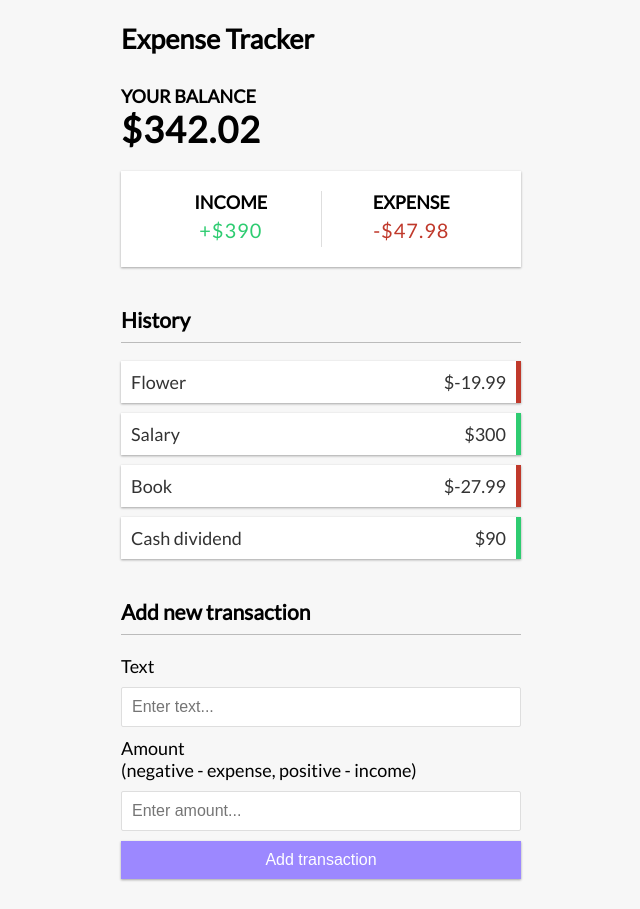
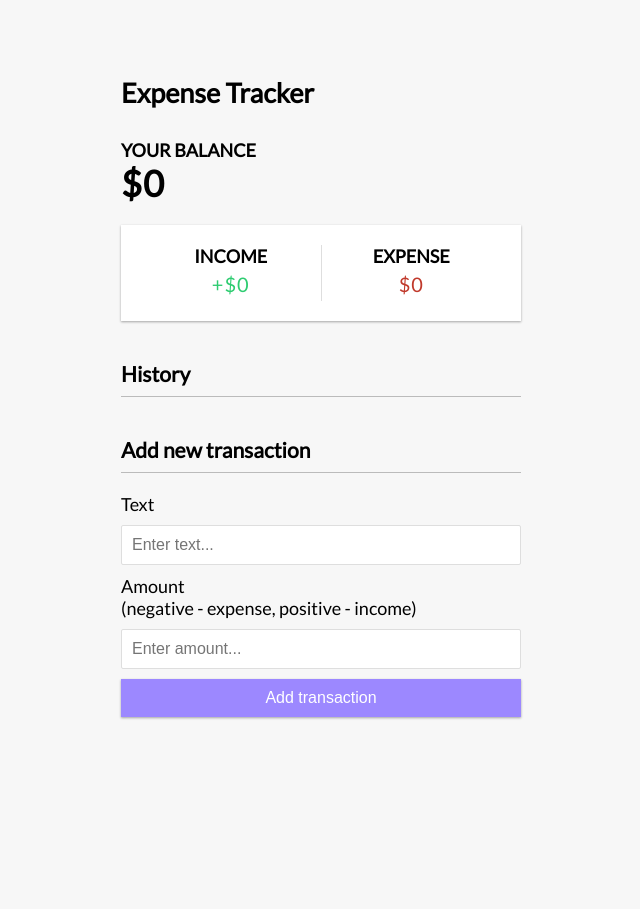
Before and after one commit to meIwata/vue-expense-tracker, a Vue app: page / in a window 1280 px wide. Shown: the whole page, without its empty margins (319-959 px from the left). After the commit the page ends 800 px from the top, so only its background shows below. Built offline with nearby package versions, Linux system fonts and the light colour scheme.

Commit message:
Add new files

```diff
--- a/src/App.vue
+++ b/src/App.vue
@@ -3,7 +3,7 @@
     <div class="container">
         <Balance :total="+total" />
         <IncomeExpenses :income="+income" :expenses="-expenses" />
-        <TransactionList :transactions="transactions" />
+        <TransactionList :transactions="transactions" @transactionDeleted="handleTransactionDeleted" />
         <AddTransaction @transactionSubmitted="handleTransactionSubmitted" />
     </div>
 </template>
@@ -17,16 +17,24 @@
 
 import { useToast } from 'vue-toastification';
 
-import { ref, computed } from 'vue';
+import { ref, computed, onMounted } from 'vue';
 
 const toast = useToast();
 
 const transactions = ref([
-    { id: 1, text: 'Flower', amount: -19.99 },
-    { id: 2, text: 'Salary', amount: 300 },
-    { id: 3, text: 'Book', amount: -27.99 },
-    { id: 2, text: 'Cash dividend', amount: 90 },
+    // { id: 1, text: 'Flower', amount: -19.99 },
+    // { id: 2, text: 'Salary', amount: 300 },
+    // { id: 3, text: 'Book', amount: -27.99 },
+    // { id: 2, text: 'Cash dividend', amount: 90 },
+
 ]);
+
+onMounted(()=>{
+    const savedTransactions = JSON.parse(localStorage.getItem('transactions'));
+    if (savedTransactions) {
+    transactions.value = savedTransactions;
+    }
+})
 
 // 取得總額
 const total = computed(() => {
@@ -51,14 +59,16 @@
         .toFixed(2);
 });
 
-// 增加交易
-const handleTransactionSubmitted = (transactionData)=>{
+// 送出交易
+const handleTransactionSubmitted = (transactionData) => {
     // console.log(transactionData);
     transactions.value.push({
-    id: generateUniqueId(),
-    text: transactionData.text,
-    amount: transactionData.amount
-  });
+        id: generateUniqueId(),
+        text: transactionData.text,
+        amount: transactionData.amount
+    });
+
+    saveTransactionsToLocalStorage();
 
     // console.log(generateUniqueId());
     toast.success('Transaction added.');
@@ -66,7 +76,24 @@
 
 // 產生 unique ID
 const generateUniqueId = () => {
-  return Math.floor(Math.random() * 1000000);
+    return Math.floor(Math.random() * 1000000);
 };
 
+// 刪除交易
+const handleTransactionDeleted = (id) => {
+    // console.log(id);
+    transactions.value = transactions.value.filter(
+        (transaction) => transaction.id !== id
+    );
+
+    saveTransactionsToLocalStorage();
+
+    toast.success('Transaction deleted');
+}
+
+// 儲存至本機
+const saveTransactionsToLocalStorage = () => {
+  localStorage.setItem('transactions', JSON.stringify(transactions.value));
+}
+
 </script>
--- a/src/components/IncomeExpenses.vue
+++ b/src/components/IncomeExpenses.vue
@@ -6,7 +6,7 @@
         </div>
         <div>
             <h4>Expense</h4>
-            <p id="money-minus" class="money minus">-${{ expenses }}</p>
+            <p id="money-minus" class="money minus">${{ expenses }}</p>
         </div>
     </div>
 </template>
--- a/src/components/TransactionList.vue
+++ b/src/components/TransactionList.vue
@@ -3,8 +3,9 @@
     <ul id="list" class="list">
         <li v-for="transaction in transactions" :key="transaction.id"
             :class="transaction.amount < 0 ? 'minus' : 'plus'">
+
             {{ transaction.text }} <span>${{ transaction.amount }}</span>
-            <button class="delete-btn">x</button>
+            <button @click="deleteTransaction(transaction.id)" class="delete-btn">x</button>
         </li>
     </ul>
 </template>
@@ -32,4 +33,10 @@
         required: true,
     },
 });
+
+const emit = defineEmits(['transactionDeleted']);
+
+const deleteTransaction = (id) => {
+    emit('transactionDeleted', id);
+};
 </script>
```
Lines whose indentation alone changed are shown as unchanged.
